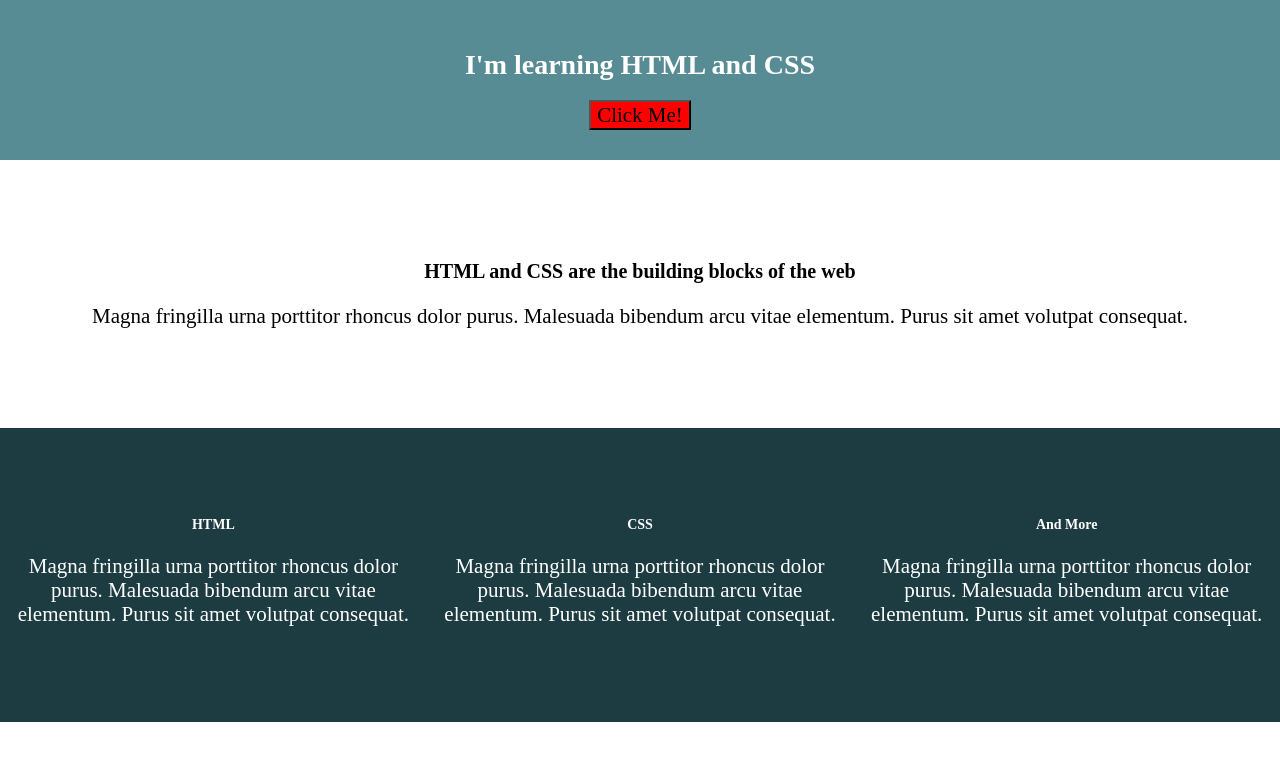
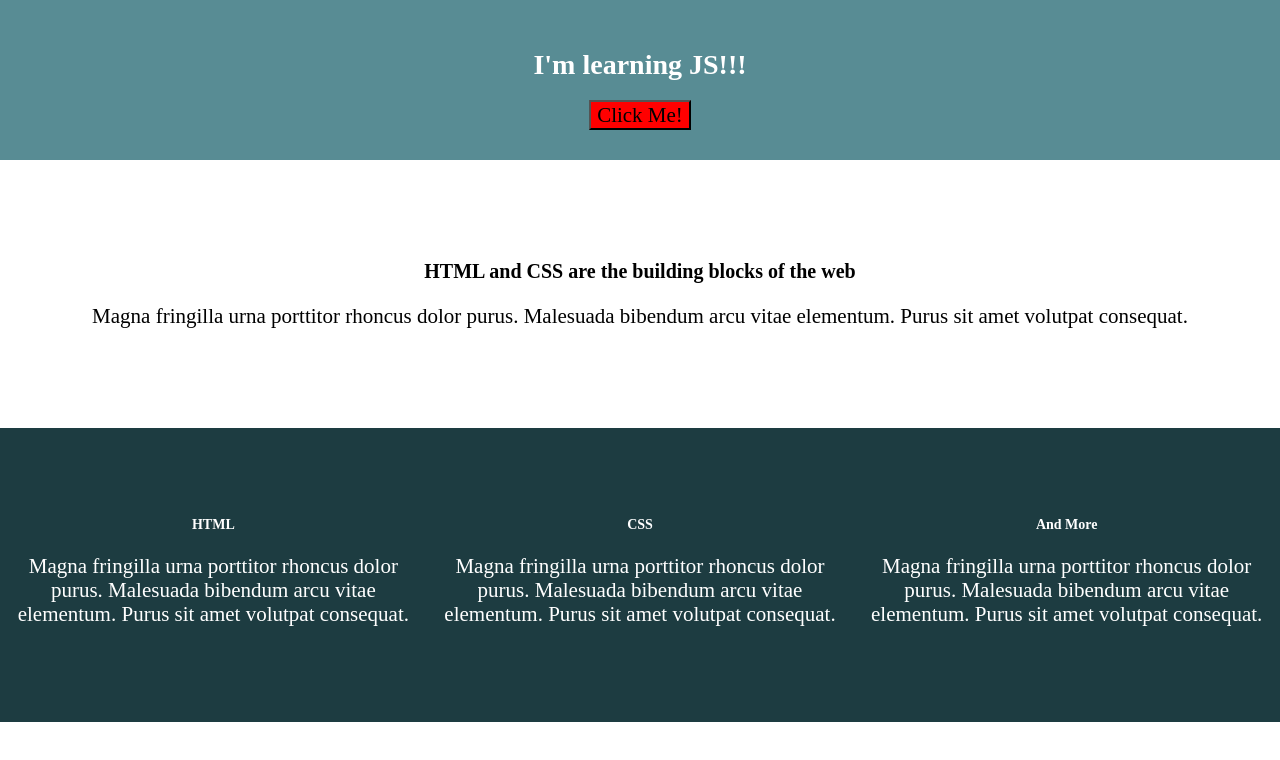
Before and after one commit to over40dev/edu-frontend-dev-mod-03-src, a plain HTML site: page index.html in a window 1280 px wide. Both pictures are taken after a click on the button "Click Me!". Drawn offline with nearby package versions, Linux system fonts and the light colour scheme.

Commit message:
Mod03-01-08

```diff
--- a/index.html
+++ b/index.html
@@ -5,7 +5,7 @@
     </head>
     <body>
      <header id="myHeader">
-         <h1>I'm learning HTML and CSS</h1>
+         <h1 id="title">I'm learning HTML and CSS</h1>
          <button id="btn">Click Me!</button>
      </header>
 
--- a/index.js
+++ b/index.js
@@ -1,5 +1,7 @@
+var title = document.getElementById('title');
+
 var myButton = document.getElementById("btn");
 myButton.addEventListener('click', () => {
-  console.log('You clicked header button and changed the bg-color!');
   myButton.style.background = "red";
+  title.textContent = "I'm learning JS!!!";
 });
```
